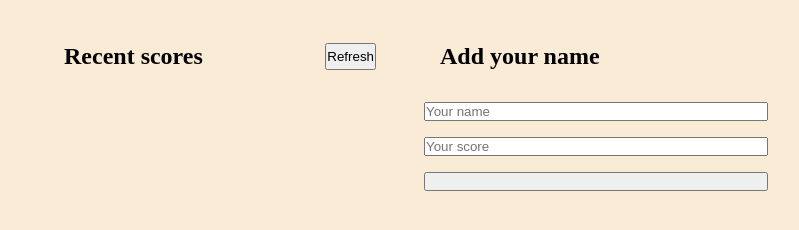
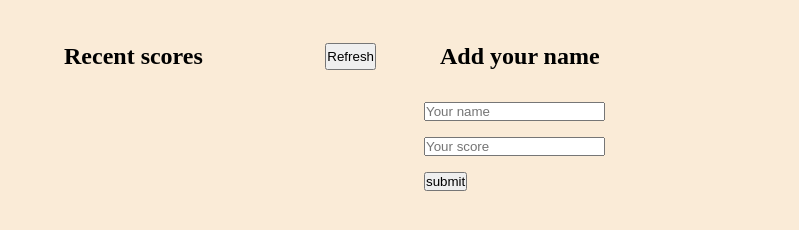
Before and after one commit to tarikbouari/LeaderBoard-App, a website built with webpack: page src/index.html in a window 1280 px wide. Shown: the part 154-384 px from the top of the page, without its empty margins (232-1031 px from the left). Built offline with nearby package versions, Linux system fonts and the light colour scheme.

Commit message:
embed input in div tag

```diff
--- a/src/index.html
+++ b/src/index.html
@@ -25,9 +25,14 @@
             <div class="add-scores">
                 <h2> Add your name</h2>
                 <form action="">
-                    <input type="text" placeholder="Your name">
-                    <input type="text" placeholder="Your score">
-                    <input type="button" placeholder="subit" >
+                    <div>
+                        <input type="text" placeholder="Your name">
+                    </div>
+                    <div>
+                        <input type="text" placeholder="Your score">
+                    </div>
+
+                    <button id="submit"> submit</button>
                 </form>
 
             </div>
```
